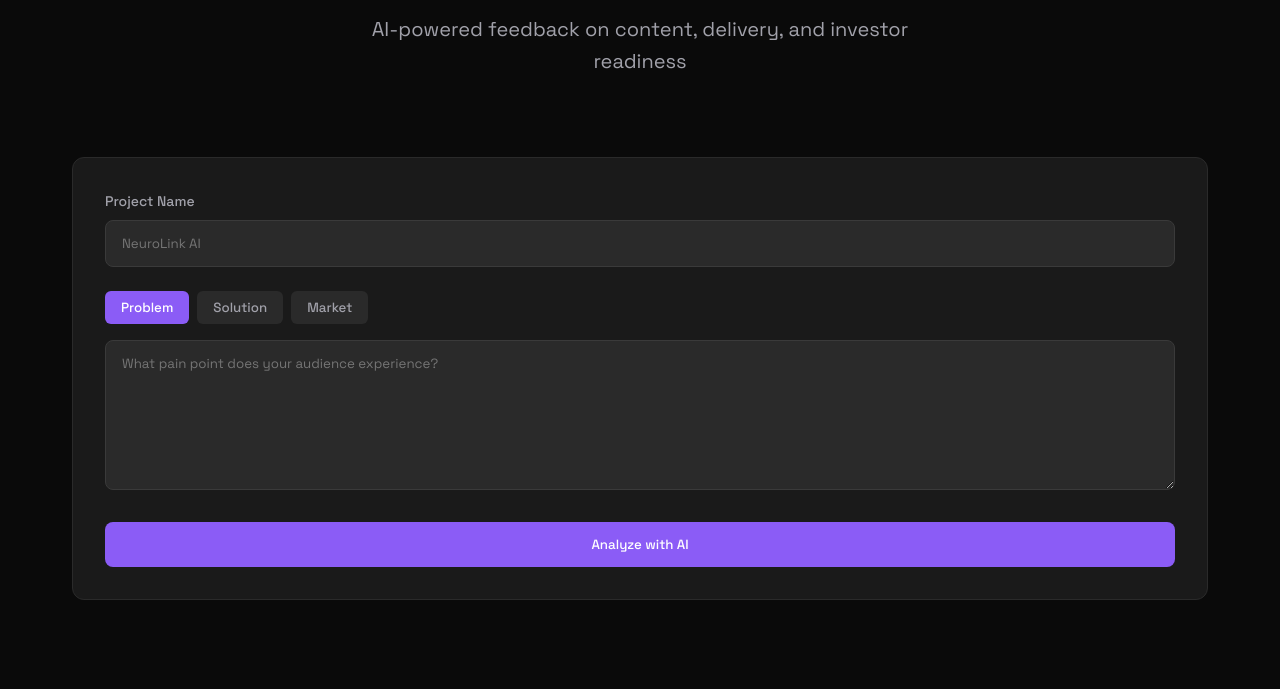
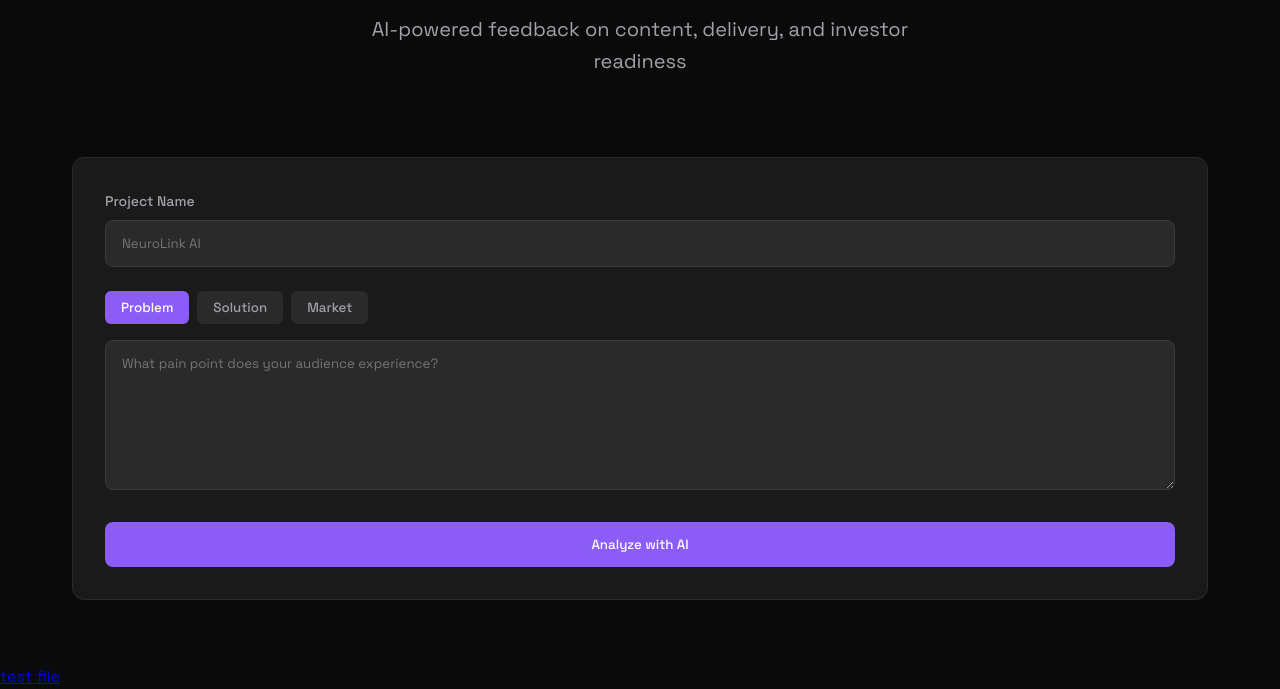
Before and after one commit to HammieG/Pitchify, a plain HTML site: page index.html in a window 1280 px wide. Shown: the part 218-907 px from the top of the page. Before the commit the page ends 882 px from the top, so only its background shows below. Drawn offline with Linux system fonts and the light colour scheme.

Commit message:
added link to get to test.html

```diff
--- a/index.html
+++ b/index.html
@@ -116,6 +116,8 @@
     </main>
   </div>
 
+  <a href="test.html"> test file</a>
+
   <script type="module" src="script.js"></script>
 </body>
 </html>
```
